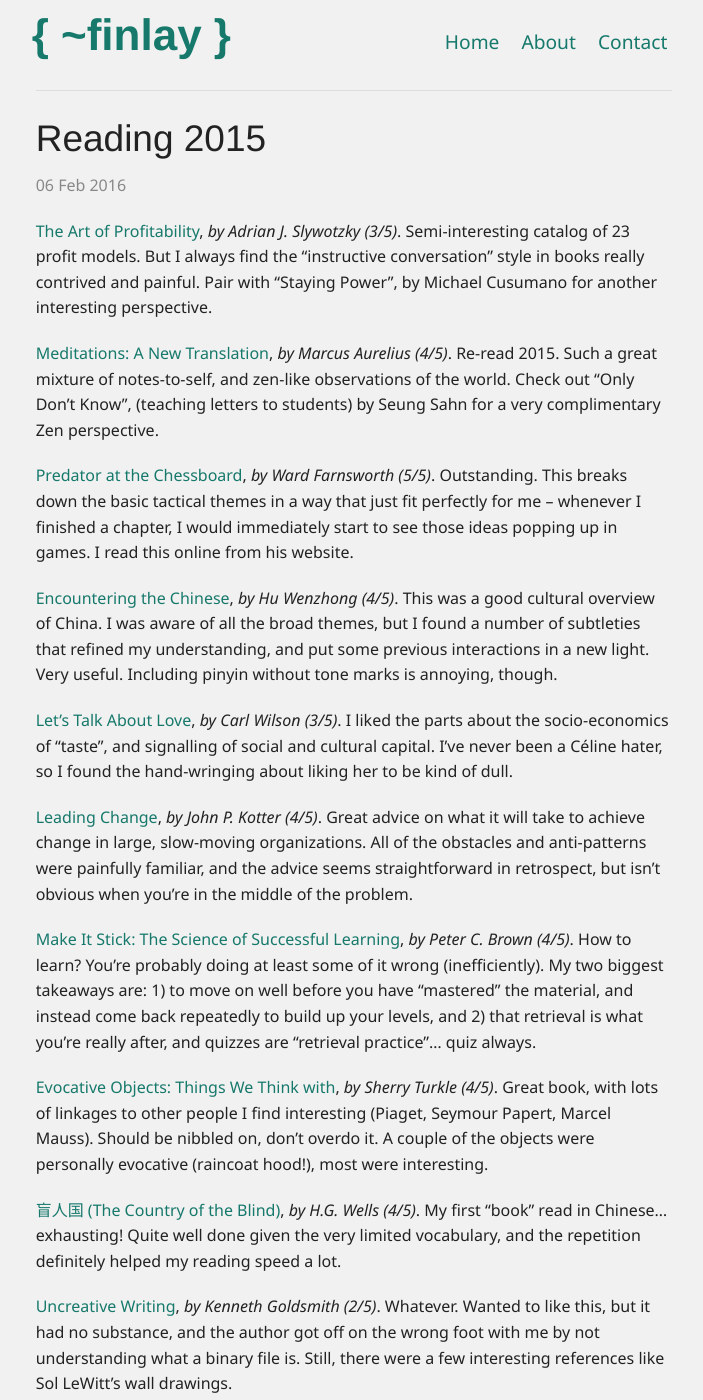
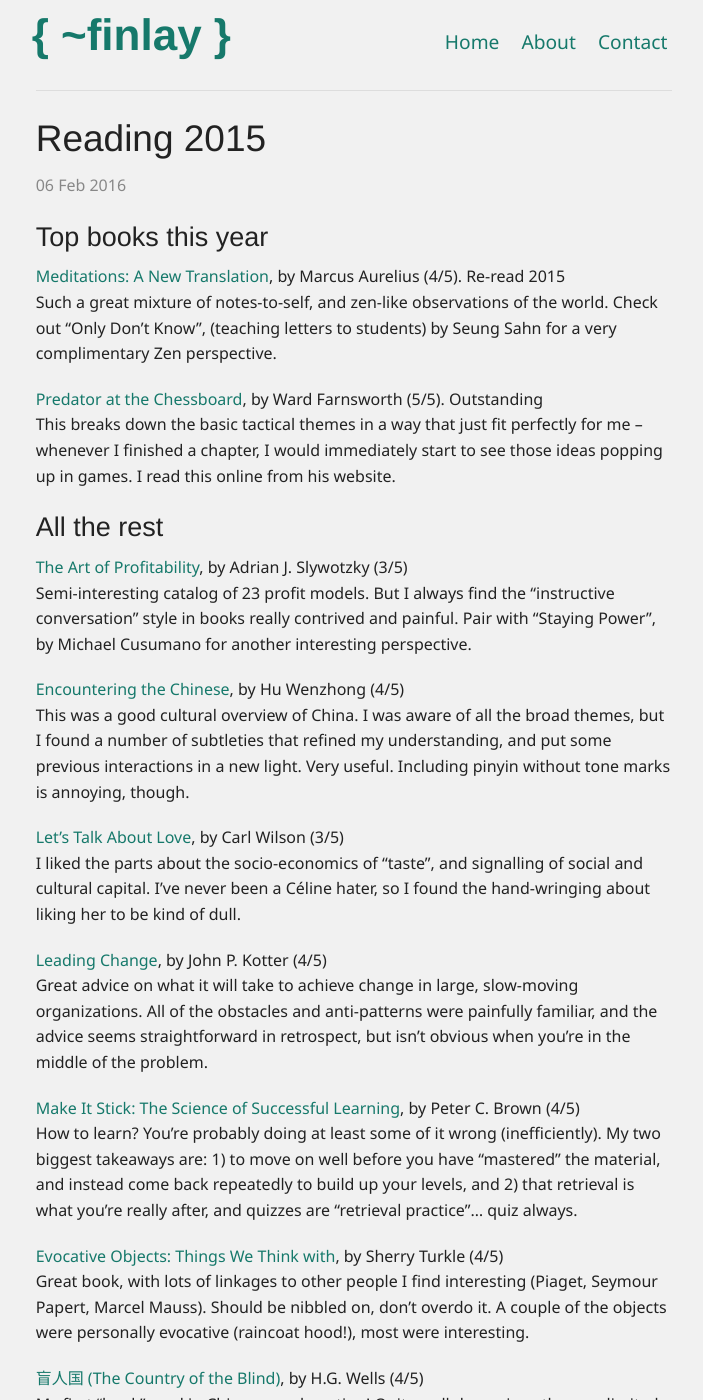
Before and after one commit to findango/finlaycannon.com, a Jekyll site: the page built from _posts/2016-02-06-reading-2015.md, in a window 1280 px wide and 1400 px high. Shown: the whole window, without its empty margins (286-989 px from the left). Built offline with Jekyll 4.4.1, drawn with Linux system fonts in a browser that asks for light colours; Markdown is read by kramdown in place of the engine named in the settings; some of the changed text lies outside the part shown.

Commit message:
Update from Forestry.io - Updated 2016-02-06-reading-2015.md

```diff
--- a/_posts/2016-02-06-reading-2015.md
+++ b/_posts/2016-02-06-reading-2015.md
@@ -1,118 +1,91 @@
 ---
-date: 2016-02-06 10:35:00
+date: 2016-02-06 10:35:00 +0000
 layout: reading_list
 slug: reading-2015
 title: Reading 2015
 categories:
 - reading
 excerpt: Another year of books
+
 ---
+### Top books this year
 
-[The Art of Profitability](http://amazon.com/dp/0446531502/), _by Adrian J. Slywotzky (3/5)_.
-Semi-interesting catalog of 23 profit models. But I always find the
-"instructive conversation" style in books really contrived and painful. Pair
-with "Staying Power", by Michael Cusumano for another interesting perspective.
+[Meditations: A New Translation](http://amazon.com/dp/0679642609/), by Marcus Aurelius (4/5). Re-read 2015
+Such a great mixture of notes-to-self, and zen-like observations of the world. Check out "Only Don't Know", (teaching letters to students) by Seung Sahn for a very complimentary Zen perspective.
 
-[Meditations: A New Translation](http://amazon.com/dp/0679642609/), _by Marcus Aurelius (4/5)_.
-Re-read 2015. Such a great mixture of notes-to-self, and zen-like observations
-of the world. Check out "Only Don't Know", (teaching letters to students) by
-Seung Sahn for a very complimentary Zen perspective.
+[Predator at the Chessboard](http://amazon.com/dp/1430308001/), by Ward Farnsworth (5/5). Outstanding
+This breaks down the basic tactical themes in a way that just fit perfectly for me -- whenever I finished a chapter, I would immediately start to see those ideas popping up in games. I read this online from his website.
 
-[Predator at the Chessboard](http://amazon.com/dp/1430308001/), _by Ward Farnsworth (5/5)_.
-Outstanding. This breaks down the basic tactical themes in a way that just fit
-perfectly for me -- whenever I finished a chapter, I would immediately start
-to see those ideas popping up in games. I read this online from his website.
+### All the rest
 
-[Encountering the Chinese](http://amazon.com/dp/1931930996/), _by Hu Wenzhong (4/5)_.
+[The Art of Profitability](http://amazon.com/dp/0446531502/), by Adrian J. Slywotzky (3/5)
+Semi-interesting catalog of 23 profit models. But I always find the "instructive conversation" style in books really contrived and painful. Pair with "Staying Power", by Michael Cusumano for another interesting perspective.
+
+[Encountering the Chinese](http://amazon.com/dp/1931930996/), by Hu Wenzhong (4/5)
 This was a good cultural overview of China. I was aware of all the broad
 themes, but I found a number of subtleties that refined my understanding, and
 put some previous interactions in a new light. Very useful. Including pinyin
 without tone marks is annoying, though.
 
-[Let's Talk About Love](http://amazon.com/dp/082642788X/), _by Carl Wilson (3/5)_.
-I liked the parts about the socio-economics of "taste", and signalling of
-social and cultural capital. I've never been a Céline hater, so I found the
-hand-wringing about liking her to be kind of dull.
+[Let's Talk About Love](http://amazon.com/dp/082642788X/), by Carl Wilson (3/5)
+I liked the parts about the socio-economics of "taste", and signalling of social and cultural capital. I've never been a Céline hater, so I found the hand-wringing about liking her to be kind of dull.
 
-[Leading Change](http://amazon.com/dp/1422186431/), _by John P. Kotter (4/5)_.
-Great advice on what it will take to achieve change in large, slow-moving
-organizations. All of the obstacles and anti-patterns were painfully familiar,
-and the advice seems straightforward in retrospect, but isn't obvious when
-you're in the middle of the problem.
+[Leading Change](http://amazon.com/dp/1422186431/), by John P. Kotter (4/5)
+Great advice on what it will take to achieve change in large, slow-moving organizations. All of the obstacles and anti-patterns were painfully familiar, and the advice seems straightforward in retrospect, but isn't obvious when you're in the middle of the problem.
 
-[Make It Stick: The Science of Successful Learning](http://amazon.com/dp/0674729013/), _by Peter C. Brown (4/5)_.
-How to learn? You're probably doing at least some of it wrong (inefficiently).
-My two biggest takeaways are: 1) to move on well before you have "mastered"
-the material, and instead come back repeatedly to build up your levels, and 2)
-that retrieval is what you're really after, and quizzes are "retrieval
-practice"... quiz always.
+[Make It Stick: The Science of Successful Learning](http://amazon.com/dp/0674729013/), by Peter C. Brown (4/5)
+How to learn? You're probably doing at least some of it wrong (inefficiently). My two biggest takeaways are: 1) to move on well before you have "mastered" the material, and instead come back repeatedly to build up your levels, and 2) that retrieval is what you're really after, and quizzes are "retrieval practice"... quiz always.
 
-[Evocative Objects: Things We Think with](http://amazon.com/dp/0262201682/), _by Sherry Turkle (4/5)_.
-Great book, with lots of linkages to other people I find interesting (Piaget,
-Seymour Papert, Marcel Mauss). Should be nibbled on, don't overdo it. A couple
-of the objects were personally evocative (raincoat hood!), most were
-interesting.
+[Evocative Objects: Things We Think with](http://amazon.com/dp/0262201682/), by Sherry Turkle (4/5)
+Great book, with lots of linkages to other people I find interesting (Piaget, Seymour Papert, Marcel Mauss). Should be nibbled on, don't overdo it. A couple of the objects were personally evocative (raincoat hood!), most were interesting.
 
-[盲人国 (The Country of the Blind)](http://amazon.com/dp/1941875033/), _by H.G. Wells (4/5)_.
-My first "book" read in Chinese... exhausting! Quite well done given the very
-limited vocabulary, and the repetition definitely helped my reading speed a
-lot.
+[盲人国 (The Country of the Blind)](http://amazon.com/dp/1941875033/), by H.G. Wells (4/5)
+My first "book" read in Chinese... exhausting! Quite well done given the very limited vocabulary, and the repetition definitely helped my reading speed a lot.
 
-[Uncreative Writing](http://amazon.com/dp/0231149913/), _by Kenneth Goldsmith (2/5)_.
-Whatever. Wanted to like this, but it had no substance, and the author got off
-on the wrong foot with me by not understanding what a binary file is. Still,
-there were a few interesting references like Sol LeWitt's wall drawings.
+[Uncreative Writing](http://amazon.com/dp/0231149913/), by Kenneth Goldsmith (2/5)
+Whatever. Wanted to like this, but it had no substance, and the author got off on the wrong foot with me by not understanding what a binary file is. Still, there were a few interesting references like Sol LeWitt's wall drawings.
 
-[秘密花园 (The Secret Garden)](http://amazon.com/dp/1941875009/), _by Frances Hodgson Burnett (4/5)_.
-Chinese Graded Reader edition. Not much new vocab, but the repetition really
-helps my reading speed.
+[秘密花园 (The Secret Garden)](http://amazon.com/dp/1941875009/), by Frances Hodgson Burnett (4/5)
+Chinese Graded Reader edition. Not much new vocab, but the repetition really helps my reading speed.
 
-[卷发公司的案子 (Sherlock Holmes and the Red-Headed League)](http://amazon.com/dp/1941875017/), _by Arthur Conan Doyle (4/5)_.
-Quick and simple translation of the story. Good practice material for reading
-speed.
+[卷发公司的案子 (Sherlock Holmes and the Red-Headed League)](http://amazon.com/dp/1941875017/), by Arthur Conan Doyle (4/5)
+Quick and simple translation of the story. Good practice material for reading speed.
 
-[The Martian](http://amazon.com/dp/0804139024/), _by Andy Weir (2/5)_.
-Pure hard sci-fi plus survival fantasy. It was OK, but without any
-psychological angle to drive it, I got crisis fatigue from one emergency
-stacked on top of another.
+[The Martian](http://amazon.com/dp/0804139024/), by Andy Weir (2/5)
+Pure hard sci-fi plus survival fantasy. It was OK, but without any psychological angle to drive it, I got crisis fatigue from one emergency stacked on top of another.
 
-[六十年的梦 (The Sixty Year Dream)](http://amazon.com/dp/1941875041/), _by Washington Irving (4/5)_.
-Rip Van Winkle in Beijing. This is a graded reader for learning to read
-Chinese.
+[六十年的梦 (The Sixty Year Dream)](http://amazon.com/dp/1941875041/), by Washington Irving (4/5)
+Rip Van Winkle in Beijing. This is a graded reader for learning to read Chinese.
 
-[Ideogram: Chinese Characters and the Myth of Disembodied Meaning](http://amazon.com/dp/0824827600/), _by J. Marshall Unger (3/5)_.
-Really interesting, although I wasn't able to make much sense of the second
-half. Favourite part was the comparison to English shorthand rules and
-techniques.
+[Ideogram: Chinese Characters and the Myth of Disembodied Meaning](http://amazon.com/dp/0824827600/), by J. Marshall Unger (3/5)
+Really interesting, although I wasn't able to make much sense of the second half. Favourite part was the comparison to English shorthand rules and techniques.
 
-[TPRS with Chinese Characteristics](http://amazon.com/dp/0692442901/), _by Terry T. Waltz (3/5)_.
-I'm not a teacher -- I read this looking for ideas to help my self-study. To
-that end, I didn't really find much new, as it was all pretty general and I
-had seen most things from other sources already.
+[TPRS with Chinese Characteristics](http://amazon.com/dp/0692442901/), by Terry T. Waltz (3/5)
+I'm not a teacher -- I read this looking for ideas to help my self-study. To that end, I didn't really find much new, as it was all pretty general and I had seen most things from other sources already.
 
-[Dave Barry Does Japan](http://amazon.com/dp/B003VS0MZQ/), _by Dave Barry (3/5)_.
+[Dave Barry Does Japan](http://amazon.com/dp/B003VS0MZQ/), by Dave Barry (3/5)
 Good fun, classic Dave Barry. A bunch of genuine laugh-out-loud moments in there.
 
-[White](http://amazon.com/dp/3037781831/), _by Kenya Hara (3/5)_.
+[White](http://amazon.com/dp/3037781831/), by Kenya Hara (3/5)
 I love his designs, but I had trouble getting anything out of this.
 
-[The Little Book That Still Beats the Market](http://amazon.com/dp/0470624159/), _by Joel Greenblatt (3/5)_.
+[The Little Book That Still Beats the Market](http://amazon.com/dp/0470624159/), by Joel Greenblatt (3/5)
 Very basic idea expanded with a lot of backstory.
 
-[Foundations of Chinese Characters](http://amazon.com/dp/B0168JS8IC/), _by Kyle Balmer (3/5)_.
+[Foundations of Chinese Characters](http://amazon.com/dp/B0168JS8IC/), by Kyle Balmer (3/5)
 Introduction to the structure and system of Chinese writing.
 
-[Earth Vs. Everybody](http://amazon.com/dp/0982273606/), _by John Swartzwelder (3/5)_.
-Frank Burly is at it again... a zany cartoon, nothing more (and I read it in Mexifo).
+[Earth Vs. Everybody](http://amazon.com/dp/0982273606/), by John Swartzwelder (3/5)
+Frank Burly is at it again... a zany cartoon, nothing more (and I read it in Mexico).
 
-[Lexicon](http://amazon.com/dp/0143125427/), _by Max Barry (4/5)_.
+[Lexicon](http://amazon.com/dp/0143125427/), by Max Barry (4/5)
 Fun read. Matrix meets sorcery, kind of an action movie.
 
-[The Art of Communicating](http://amazon.com/dp/0062224662/), _by Thich Nhat Hanh (4/5)_.
+[The Art of Communicating](http://amazon.com/dp/0062224662/), by Thich Nhat Hanh (4/5)
 Great reminders. Just be here, now, and listen with compassion.
 
-[The Intelligent Investor](http://amazon.com/dp/0060555661/), _by Preston Pysh (5/5)_.
+[The Intelligent Investor](http://amazon.com/dp/0060555661/), by Preston Pysh (5/5)
 You are probably a defensive investor, now act like one.
 
-[Notes from a Blue Bike](http://amazon.com/dp/1400205573/), _by Tsh Oxenreider (2/5)_.
+[Notes from a Blue Bike](http://amazon.com/dp/1400205573/), by Tsh Oxenreider (2/5)
 Meh. I judged the book by its cover and I expected more than anecdotes.
```
